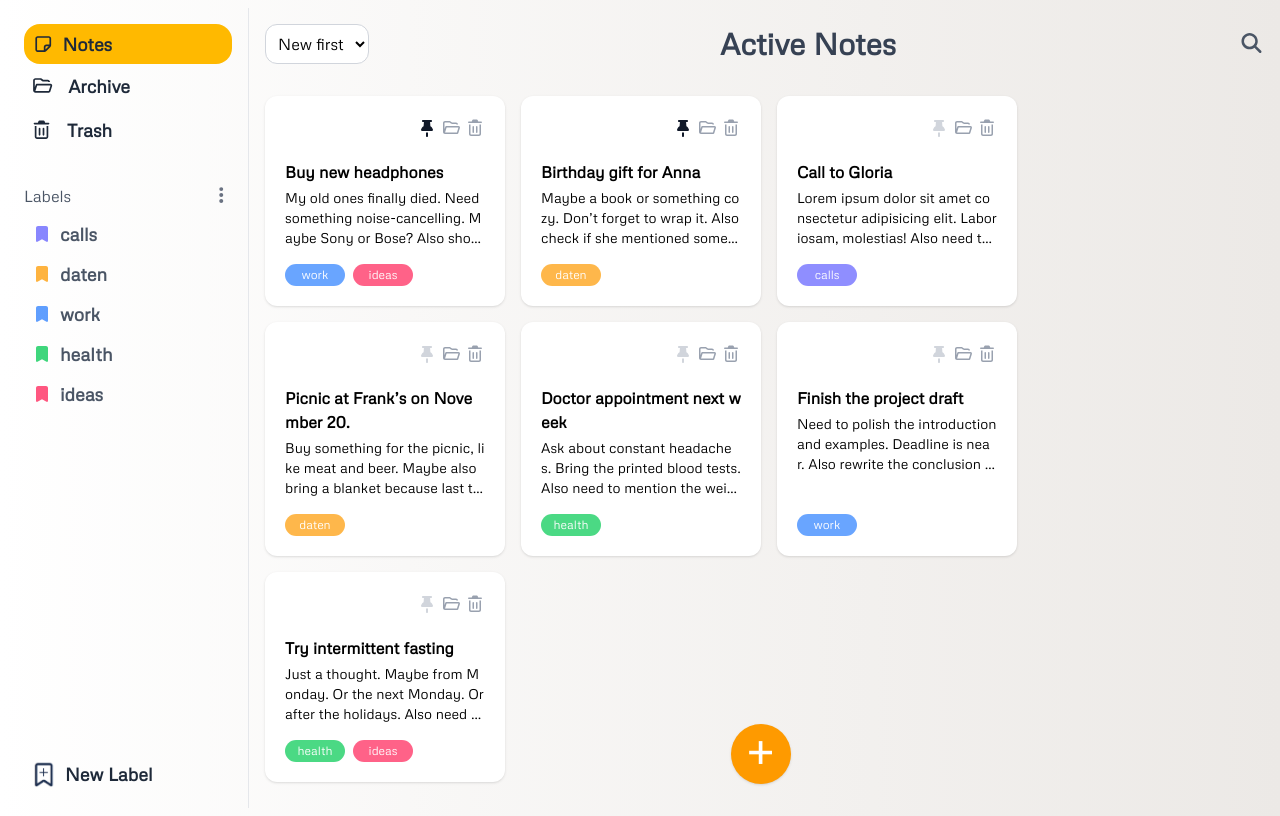
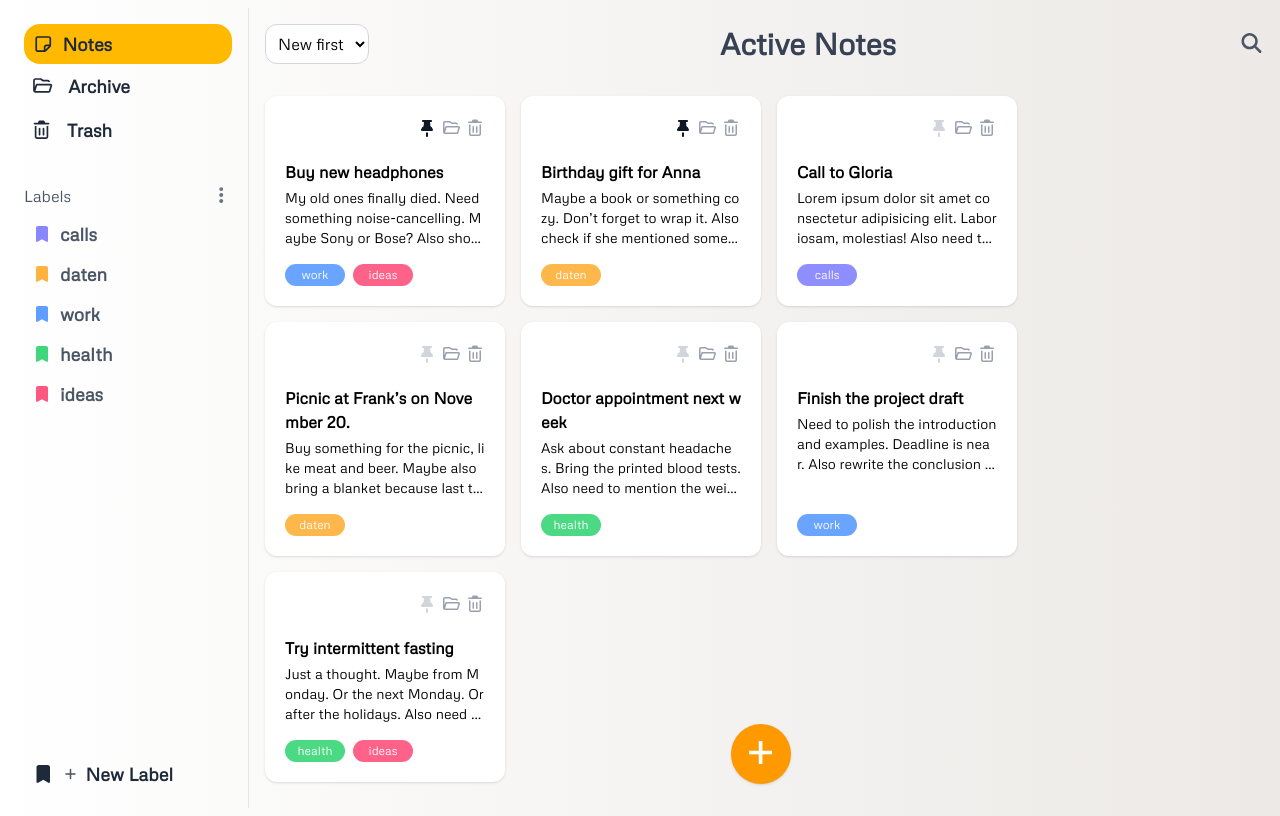
Before and after one commit to TAURUS-ESSEN/notes, a React (Vite) app: page / in a window 1280 px wide. Built offline with nearby package versions, Linux system fonts and the light colour scheme.

Commit message:
style: changed icon for add new label

```diff
--- a/src/components/Sidebar.jsx
+++ b/src/components/Sidebar.jsx
@@ -1,8 +1,8 @@
 import { Link, useLocation } from "react-router-dom";
 import { useAppContext } from "./AppContext";
 import { FontAwesomeIcon } from '@fortawesome/react-fontawesome'
-import { faFolderOpen, faTrashCan, faNoteSticky} from '@fortawesome/free-regular-svg-icons';
-import { faEllipsisVertical, faBookmark  } from '@fortawesome/free-solid-svg-icons';
+import { faFolderOpen, faTrashCan, faNoteSticky } from '@fortawesome/free-regular-svg-icons';
+import { faEllipsisVertical, faBookmark, faPlus  } from '@fortawesome/free-solid-svg-icons';
 import { LABEL_COLOR_CLASSES_TEXT } from "../constants/labelColors";
 
 export default function Sidebar() {
@@ -54,7 +54,8 @@
                 </div>
             </div>
             <div className="flex min-w-50 menuLinks hover:bg-amber-400">
-                <img src='addLabel.webp' width={25} className="block"/>
+                <FontAwesomeIcon icon={faBookmark} />
+                <FontAwesomeIcon icon={faPlus} className="text-xs opacity-80" />
                 <button onClick={()=>openModal('addLabel')} className=" ">New Label</button>
             </div>
         </div>
```
Also changed, not shown: public/addLabel.webp (deleted).
